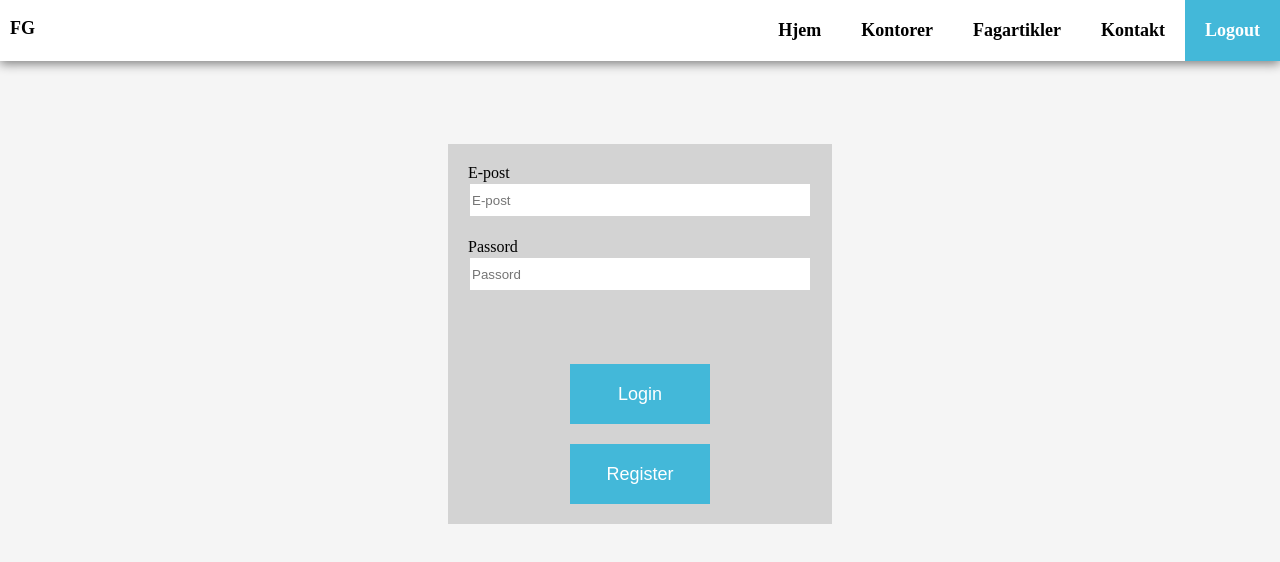
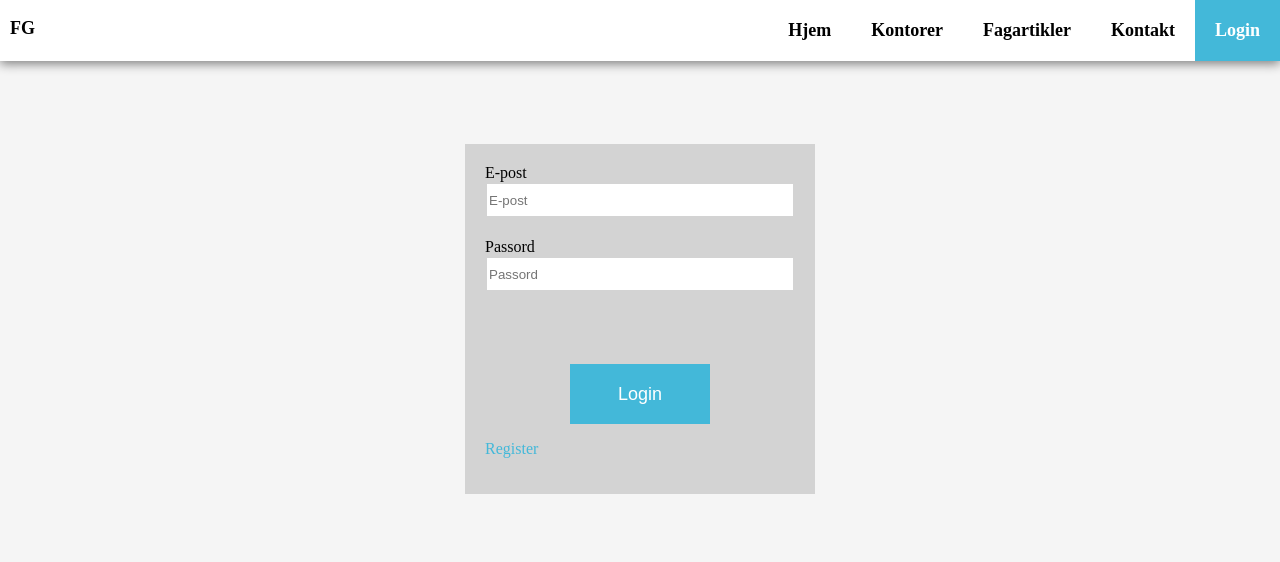
Before and after one commit to GossipDolphin/frontend-webapp-eksamen-g15, a React (Create React App) app: page /Login in a window 1280 px wide. Shown: the top 562 px of the page. Built offline with nearby package versions, Linux system fonts and the light colour scheme; no server answers.

Commit message:
login and register now works with AuthProvider

```diff
--- a/src/components/Login.jsx
+++ b/src/components/Login.jsx
@@ -2,12 +2,16 @@ import React, {useState, useEffect} from 'react';
 import {StandardButton, RegisterAndLoginForm} from "../styles/StyledComponents"
 import { useAuthContext } from "../context/AuthProvider"
 import { login } from "../utils/eventService"
+import { Redirect } from 'react-router';
 
-const LoginComp = ({setShowRegister}) => {
+
+const LoginComp = ({setShowRegister, setSuccess, success}) => {
     const [email, setEmail] = useState("");
     const [password, setPassword] = useState("");
     const [message, setMessage] = useState("");
     const {setUser} = useAuthContext();
+    const [redirect, setRedirect] = useState(false);
+
     const goToRegister = () => {
         setShowRegister(true)
     }
@@ -24,9 +28,10 @@ const LoginComp = ({setShowRegister}) => {
         else{
             const user = data?.user;
             const expire = JSON.parse(window.atob(data.token.split('.')[1])).exp;
-            setMessage("success registered")
+            setMessage("success LoggedInn")
             console.log(data)
             setUser({...user, expire})
+            setSuccess(true);
         }
 
     }
@@ -39,15 +44,26 @@ const LoginComp = ({setShowRegister}) => {
         setPassword(e.target.value);
     }
 
+    const handleOnclickNavigation = () => {
+        setRedirect(true);
+    }
+    if(redirect){
+        return <Redirect push to={"/Home"} />;
+    }
+
     return(
         <RegisterAndLoginForm>
+            {!success ? <>
             <label htmlFor="emial">E-post</label>
-            <input onChange={handleEmailChange} type="textarea" placeholder="E-post"></input>
+            <input onChange={handleEmailChange} type="textarea" placeholder="E-post" autoComplete="email"></input>
             <label htmlFor="password">Passord</label>
-            <input onChange={handlePasswordChange} type="password" placeholder="Passord"></input>
+            <input onChange={handlePasswordChange} type="password" placeholder="Passord" autoComplete="current-password"></input>
             <p>{message}</p>
             <StandardButton onClick={handleLogin}>Login</StandardButton>
-            <StandardButton onClick={goToRegister}>Register</StandardButton>
+            <p onClick={goToRegister}>Register</p>
+            </> : <> <p>{message}</p>
+                    <StandardButton onClick={handleOnclickNavigation}>Ok</StandardButton>
+                </>}
         </RegisterAndLoginForm>
     )
 }
--- a/src/components/NavBar.jsx
+++ b/src/components/NavBar.jsx
@@ -6,7 +6,7 @@ import { logout } from '../utils/eventService.js';
 
 
 const NavBar = () => {
-    const {isLoggedId, isAdmin, setUser} = useAuthContext();
+    const {isLoggedIn, isAdmin, setUser} = useAuthContext();
     const handleLogout = async (e) => {
         await logout();
         setUser(null);
@@ -15,7 +15,7 @@ const NavBar = () => {
         <NavBarStyled>
             <p>FG</p>
             <ul>
-                {isLoggedId ?
+                {!isLoggedIn ?
                 <li><NavLink activeClassName="active" to="/Login">Login</NavLink></li>
                 : <li><NavLink activeClassName="active" to="/Home" onClick={handleLogout}>Logout</NavLink></li>}
 
--- a/src/components/Register.jsx
+++ b/src/components/Register.jsx
@@ -2,16 +2,17 @@ import React, { useState } from 'react';
 import { StandardButton, RegisterAndLoginForm } from "../styles/StyledComponents"
 import { register } from "../utils/eventService"
 import { useAuthContext } from "../context/AuthProvider"
+import { Redirect } from 'react-router';
 
-const Register = () => {
+const Register = ({ setShowRegister, setSuccess, success }) => {
 
     const [name, setName] = useState("");
     const [email, setEmail] = useState("");
     const [password, setPassword] = useState("");
     const [passwordRepeted, setPasswordRepeted] = useState("");
     const [message, setMessage] = useState("");
-    const [success, setSuccess] = useState(false);
-    const setUser = useAuthContext();
+    const { setUser } = useAuthContext();
+    const [redirect, setRedirect] = useState(false);
 
     const handleNameChange = (e) => {
         setName(e.target.value)
@@ -28,8 +29,22 @@ const Register = () => {
         setPasswordRepeted(e.target.value)
 
     }
+
+    const goToLogin = (e) => {
+        setShowRegister(false);
+    }
+
+    const handleOnclickNavigation = () => {
+        setRedirect(true);
+    }
+
+    if (redirect) {
+        return <Redirect push to={"/Home"} />;
+    }
+
     const registerUser = async (e) => {
         e.preventDefault();
+        if (password === passwordRepeted) {
             const { data } = await register({
                 name: name,
                 email: email,
@@ -50,24 +65,32 @@ const Register = () => {
                 const expire = JSON.parse(window.atob(data.token.split('.')[1])).exp;
                 setMessage("success registered")
                 console.log(data)
-            setUser({...user, expire})
+                setUser({ ...user, expire })
+                setSuccess(true);
+            }
+        }
+        else {
+            setMessage("passord må være like")
         }
     }
 
     return (
         <RegisterAndLoginForm>
+            {!success ? <>
                 <label htmlFor="name">Navn</label>
                 <input type="textarea" value={name} onChange={handleNameChange} placeholder="Navn" required></input>
                 <label htmlFor="email">E-post</label>
                 <input type="textarea" value={email} onChange={handleEmailChange} placeholder="E-post" autoComplete="email" required></input>
                 <label htmlFor="password">Passord</label>
-            <input type="password" value={password} onChange={handlePasswordChange} placeholder="Passord" autoComplete="current-password" required></input>
+                <input type="password" value={password} onChange={handlePasswordChange} placeholder="Passord" autoComplete="new-password" required></input>
                 <label htmlFor="password">Gjenta Passord</label>
-            <input type="password" value={passwordRepeted} onChange={handlePasswordRepeatedChange} placeholder="Gjenta passord" autoComplete="current-password" required></input>
+                <input type="password" value={passwordRepeted} onChange={handlePasswordRepeatedChange} placeholder="Gjenta passord" autoComplete="new-password" required></input>
                 <p>{message}</p>
                 <StandardButton onClick={registerUser}>Register</StandardButton>
-
-
+                <p onClick={goToLogin}>login</p>
+            </> : <> <p>{message}</p>
+                    <StandardButton onClick={handleOnclickNavigation}>Ok</StandardButton>
+                </>}
         </RegisterAndLoginForm>
     )
 }
--- a/src/context/AuthProvider.jsx
+++ b/src/context/AuthProvider.jsx
@@ -14,7 +14,9 @@ const AuthProvider = ({children}) => {
         const fetchUserData = async () => {
             if(user === null){
                 setLoading(true);
-                const { data } = await getUserInfo();
+                const success = await getUserInfo();
+                if(success){
+                    const {data} = await getUserInfo();
 
                 if(data?.success){
                     const currentUser = data.data;
@@ -25,6 +27,7 @@ const AuthProvider = ({children}) => {
                 }
                 setLoading(false)
             }
+        }
         }
         fetchUserData();
     }, [user])
--- a/src/styles/StyledComponents.jsx
+++ b/src/styles/StyledComponents.jsx
@@ -617,7 +617,7 @@ export const CategoryOptionSection = styled.section`
 export const RegisterAndLoginWrapperSection = styled.section`
     display: flex;
     flex-direction: column;
-    width: 30vw;
+    width: 350px;
     margin: 0 auto;
 `;
 
@@ -632,11 +632,22 @@ export const RegisterAndLoginForm = styled.form`
         margin-bottom: 20px;
         border: solid 2px lightgray;
     }
+    >p{
+        color: #43b8d9;
+        :hover{
+            cursor: pointer;
+            text-decoration: underline;
+        }
+    }
     >button{
         margin: 0 auto;
         margin-top: 20px;
         background-color: #43b8d9;
         color: white;
         font-size: 18px;
+        :hover{
+            cursor: pointer;
+            background-color: darkgray;
+        }
     }
 `;
--- a/src/views/Login.jsx
+++ b/src/views/Login.jsx
@@ -5,11 +5,12 @@ import LoginComp from "../components/Login";
 
 const Login = () => {
     const [ShowRegister, setShowRegister] = useState(false);
+    const [success, setSuccess] = useState(false);
     return (
         <RegisterAndLoginWrapperSection>
             {ShowRegister ?
-                <Register></Register> :
-                <LoginComp setShowRegister={setShowRegister}></LoginComp>
+                <Register setShowRegister={setShowRegister} setSuccess={setSuccess} success={success}></Register> :
+                <LoginComp setShowRegister={setShowRegister} setSuccess={setSuccess} success={success}></LoginComp>
             }
         </RegisterAndLoginWrapperSection>
     )
```
Lines whose indentation alone changed are shown as unchanged.
